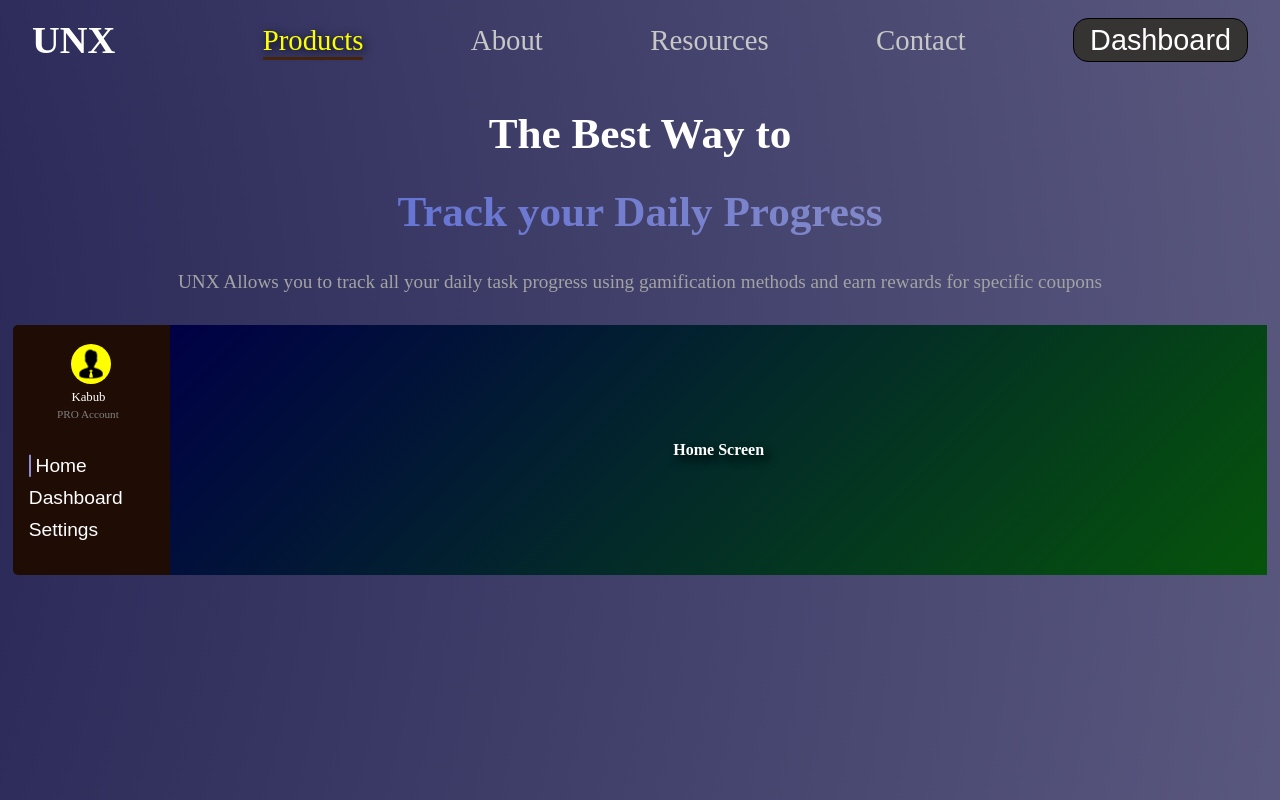
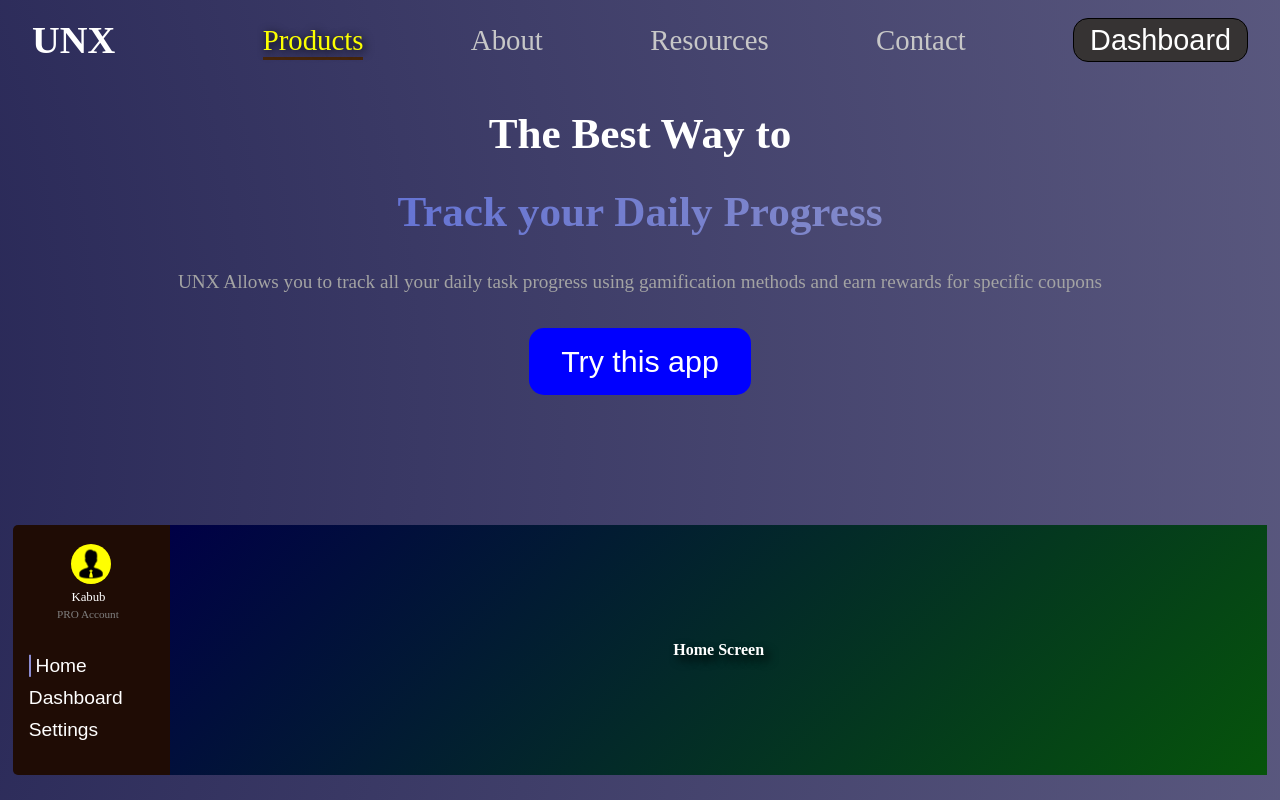
Before and after one commit to Khabub/webdev-learning-slick, a React (Create React App) app: page /products in a window 1280 px wide. Built offline with nearby package versions, Linux system fonts and the light colour scheme.

Commit message:
fix media query

```diff
--- a/src/components/Layout/Pages.module.css
+++ b/src/components/Layout/Pages.module.css
@@ -2,3 +2,9 @@
   width: 100vw;
   height: 200px;
 }
+
+@media (min-width: 900px) {
+  .container {
+    height: 50vh;
+  }
+}
```
